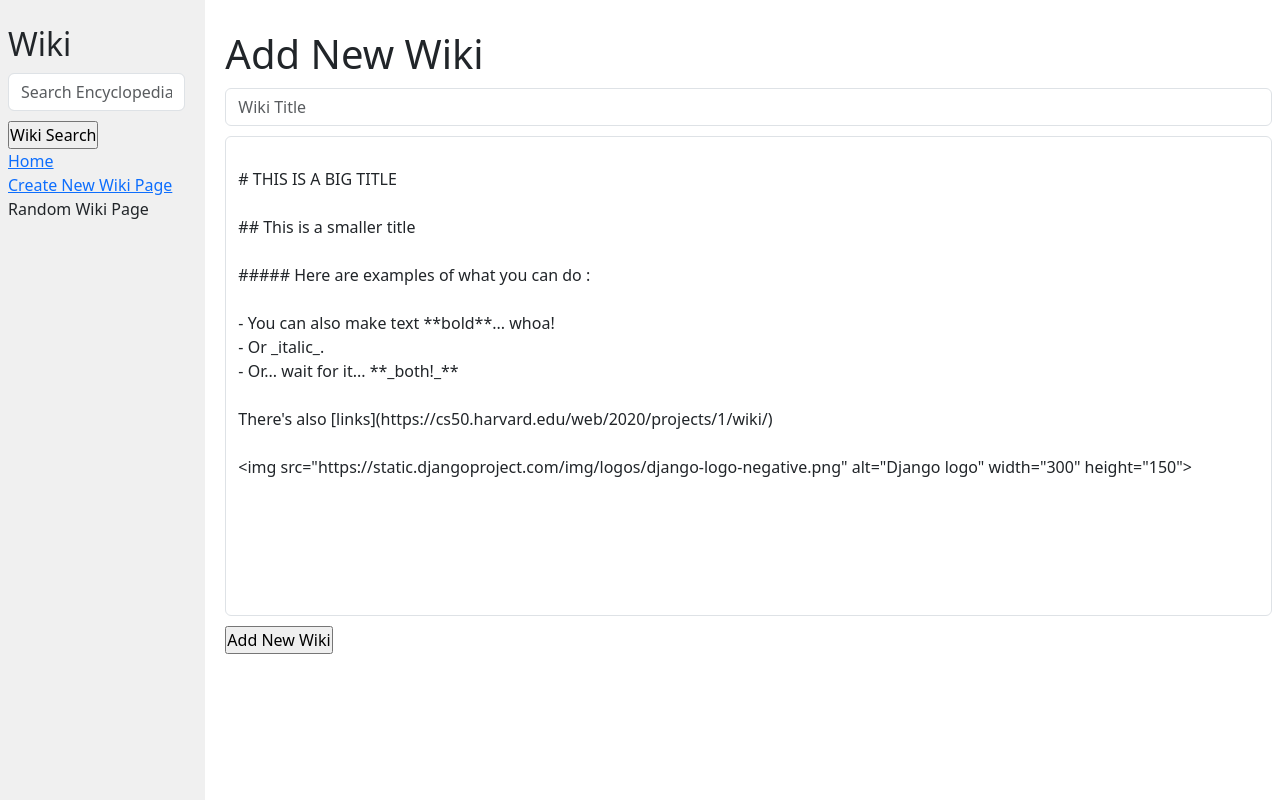
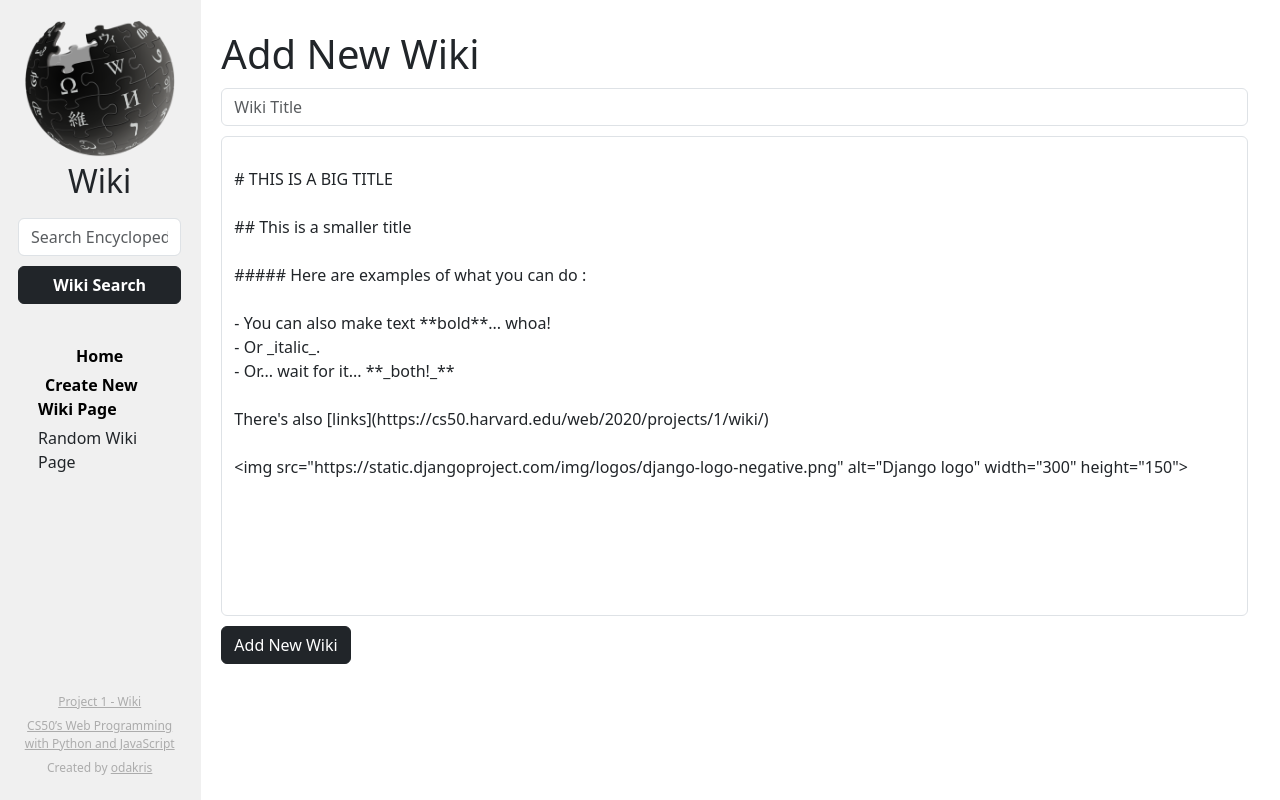
Before and after one commit to odakris/wiki, a Django app: page /add/ in a window 1280 px wide. Run offline with Django 3.2, Linux system fonts and the light colour scheme; some libraries are stand-ins or nearby versions.

Commit message:
Add some styles for buttons and sidebar

```diff
--- a/encyclopedia/static/encyclopedia/styles.css
+++ b/encyclopedia/static/encyclopedia/styles.css
@@ -11,9 +11,12 @@ html {
 }
 
 body {
-    margin: 0;
+    width: 100%;
     background-color: white;
-    overflow-x: hidden;
+}
+
+.row {
+    width: 100%;
 }
 
 code {
@@ -39,16 +42,6 @@ textarea {
     width: 100%;
     font-size: 15px;
     line-height: 15px;
-}
-
-.sidebar {
-    background-color: #f0f0f0;
-    height: 100vh;
-    padding: 20px;
-}
-
-.sidebar h2 {
-    margin-top: 5px;
 }
 
 .form-control {
@@ -83,33 +76,76 @@ textarea {
     height: 50px;
 }
 
-.homepage-form>.form-control:focus {
+.homepage-form>.form-control:focus,
+.sidebar-form>.form-control:focus {
     border-color: black;
 }
 
 .homepage-form>.form-control:hover,
-.homepage-form>.form-control:focus {
-    /* border-color: black; */
-    box-shadow: 0 0 10px rgb(0, 0, 0);
+.homepage-form>.form-control:focus,
+.sidebar-form>.form-control:hover,
+.sidebar-form>.form-control:focus {
+    box-shadow: 0 0 10px rgb(0, 0, 0, 0.8);
+}
+
+/* SIDEBAR */
+.sidebar {
+    background-color: #f0f0f0;
+    height: 100vh;
+    padding: 20px;
+    justify-content: space-between !important;
+}
+
+.sidebar h2 {
+    margin-top: 5px;
+}
+
+.panel {
+    margin-left: 10px;
+}
+
+.sidebar-form .btn {
+    width: 100%;
+    font-weight: 600;
+}
+
+.links {
+    height: 130px;
+    margin: 40px 20px;
+    justify-content: space-between;
+}
+
+.links a {
+    color: black;
+    text-decoration: none;
+    padding: 7px;
+    font-weight: 600;
+}
+
+.link:hover,
+.links a:hover {
+    background-color: black;
+    color: #f0f0f0;
+    border-radius: 7px;
 }
 
 /* FOOTER */
 .footer {
-    position: fixed;
-    left: 0;
-    bottom: 0;
-    width: 100%;
-    flex-direction: row;
-    justify-content: space-evenly;
-    border-top: 1px solid black;
+    margin-left: 10px;
 }
 
 .footer p,
 .footer a {
-    color: black;
+    color: #acacac;
+}
+
+.footer a:hover {
+    color: #797979;
 }
 
 .footer p {
-    margin: 5px;
-    padding: 5px;
+    font-size: 12px;
+    text-align: center;
+    margin: 0px;
+    padding: 3px;
 }
--- a/encyclopedia/templates/encyclopedia/add.html
+++ b/encyclopedia/templates/encyclopedia/add.html
@@ -20,7 +20,7 @@
     <form action="{% url 'encyclopedia:add_wiki' %}" method="POST">
         {% csrf_token %}
         {{ add_form }}
-        <input type="submit" value="Add New Wiki">
+        <input type="submit" value="Add New Wiki" class="btn btn-dark">
     </form>
 </div>
 
--- a/encyclopedia/templates/encyclopedia/layout.html
+++ b/encyclopedia/templates/encyclopedia/layout.html
@@ -16,30 +16,48 @@
 
 <body>
     <div class="row">
-        <div class="sidebar col-lg-2 col-md-3">
+        <div class="sidebar col-lg-2 col-md-3 flex">
+
+            <div class="flex panel">
+                <a href="{% url 'encyclopedia:homepage' %}">
+                    <img src="{% static 'encyclopedia/images/wiki-logo.png' %}" alt="wiki-logo" width="150px">
+                </a>
                 <h2>Wiki</h2>
                 <div>
-                <form action="{% url 'encyclopedia:wiki_search' %}" method="GET">
+                    <form action="{% url 'encyclopedia:wiki_search' %}" method="GET" class="sidebar-form">
                         {{ search_form }}
-                    <input type="submit" value="Wiki Search">
+                        <input type="submit" value="Wiki Search" class="btn btn-dark">
                     </form>
                 </div>
-            <div>
+                <div class="flex links">
+                    <div class="link">
                         <a href="{% url 'encyclopedia:index' %}">Home</a>
                     </div>
-            <div>
+                    <div class="link">
                         <a href="{% url 'encyclopedia:add_wiki' %}">Create New Wiki Page</a>
                     </div>
-            <div>
+                    <div class="link">
                         Random Wiki Page
                     </div>
-            {% block nav %}
-            {% endblock %}
+                </div>
+
+            </div>
+
+            <div class="flex footer">
+                <p><a href="https://cs50.harvard.edu/web/2020/projects/1/wiki/" target="_blank">Project 1 - Wiki</a></p>
+                <p><a href="https://www.youtube.com/watch?v=Nn7EX3zkGUo&list=PLhQjrBD2T380xvFSUmToMMzERZ3qB5Ueu"
+                        target="_blank">CS50’s Web Programming with Python and JavaScript</a></p>
+                <p>Created by <a href="https://github.com/odakris?tab=repositories" target="_blank">odakris</a></p>
+            </div>
+            <!-- {% block nav %}
+            {% endblock %} -->
+
         </div>
         <div class="main col-lg-10 col-md-9">
             {% block body %}
             {% endblock %}
         </div>
+
     </div>
 
 </body>
```
Lines whose indentation alone changed are shown as unchanged.
